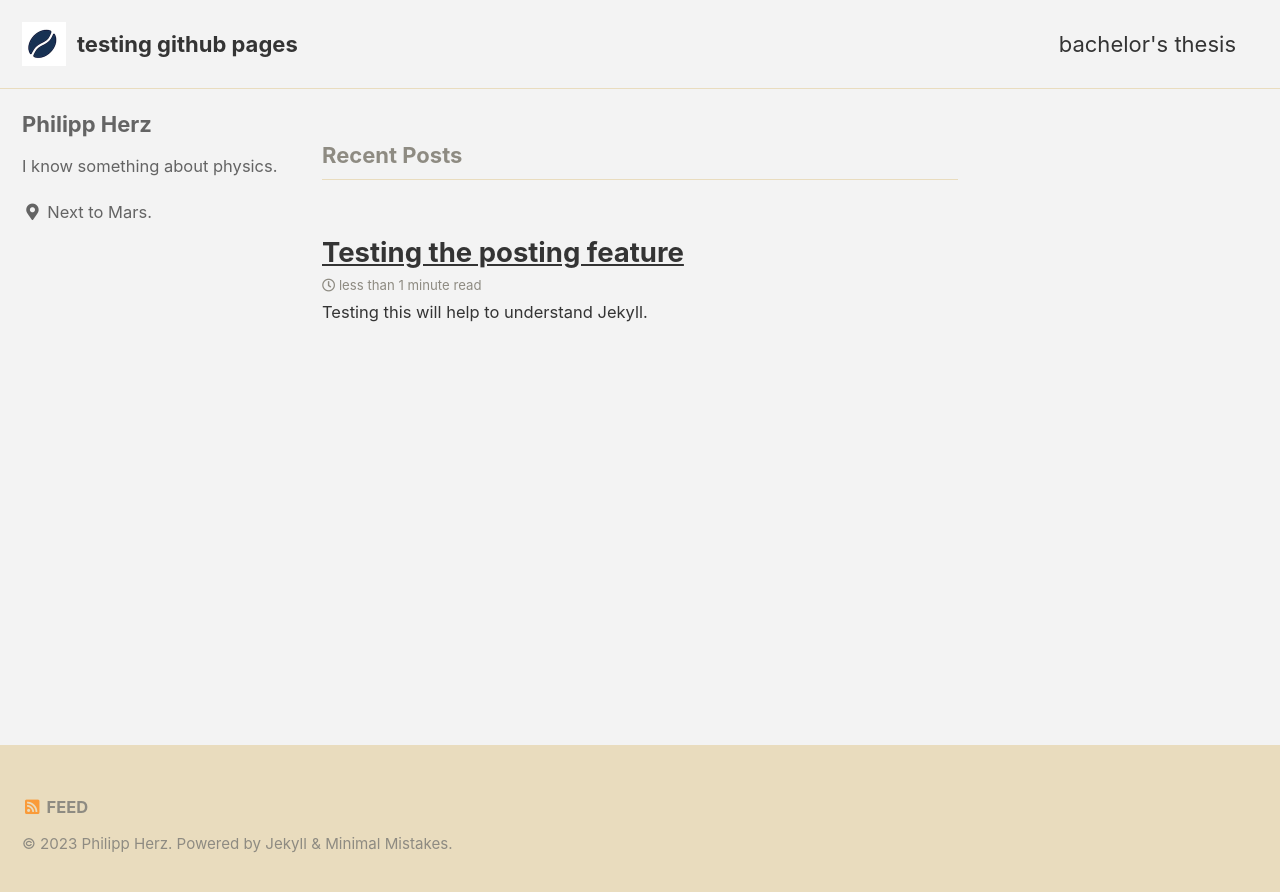
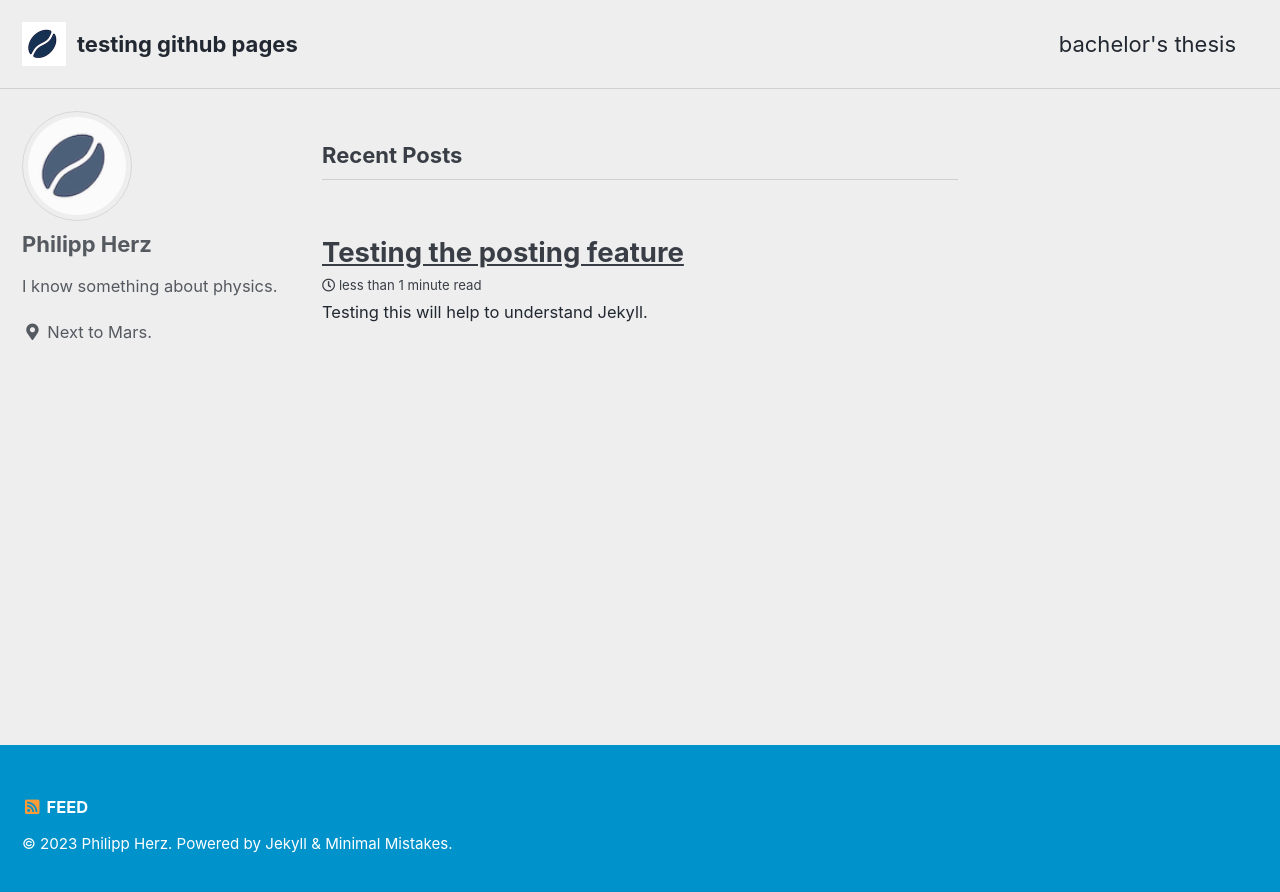
Before and after one commit to herzphi/herzphi.github.io, a Jekyll site: the page built from index.html, in a window 1280 px wide. Shown: the top 892 px of the page. Built offline with Jekyll 4.4.1, drawn with Linux system fonts in a browser that asks for light colours; cached includes are drawn as plain includes; the list of posts is cut into pages by our own code.

Commit message:
added photo

```diff
--- a/_config.yml
+++ b/_config.yml
@@ -12,7 +12,7 @@
 
 # theme                  : "minimal-mistakes-jekyll"
 # remote_theme           : "mmistakes/minimal-mistakes"
-minimal_mistakes_skin    : "dirt" # "air", "aqua", "contrast", "dark", "dirt", "neon", "mint", "plum", "sunrise"
+minimal_mistakes_skin    : "air" # "air", "aqua", "contrast", "dark", "dirt", "neon", "mint", "plum", "sunrise"
 
 # Site Settings
 locale                   : "en-DE"
@@ -105,7 +105,7 @@ analytics:
 # Site Author
 author:
   name             : "Philipp Herz"
-  avatar           : # path of avatar image, e.g. "/assets/images/bio-photo.jpg"
+  avatar           : "/assets/images/88x88.png"
   bio              : "I know something about physics."
   location         : "Next to Mars."
   email            :
```
